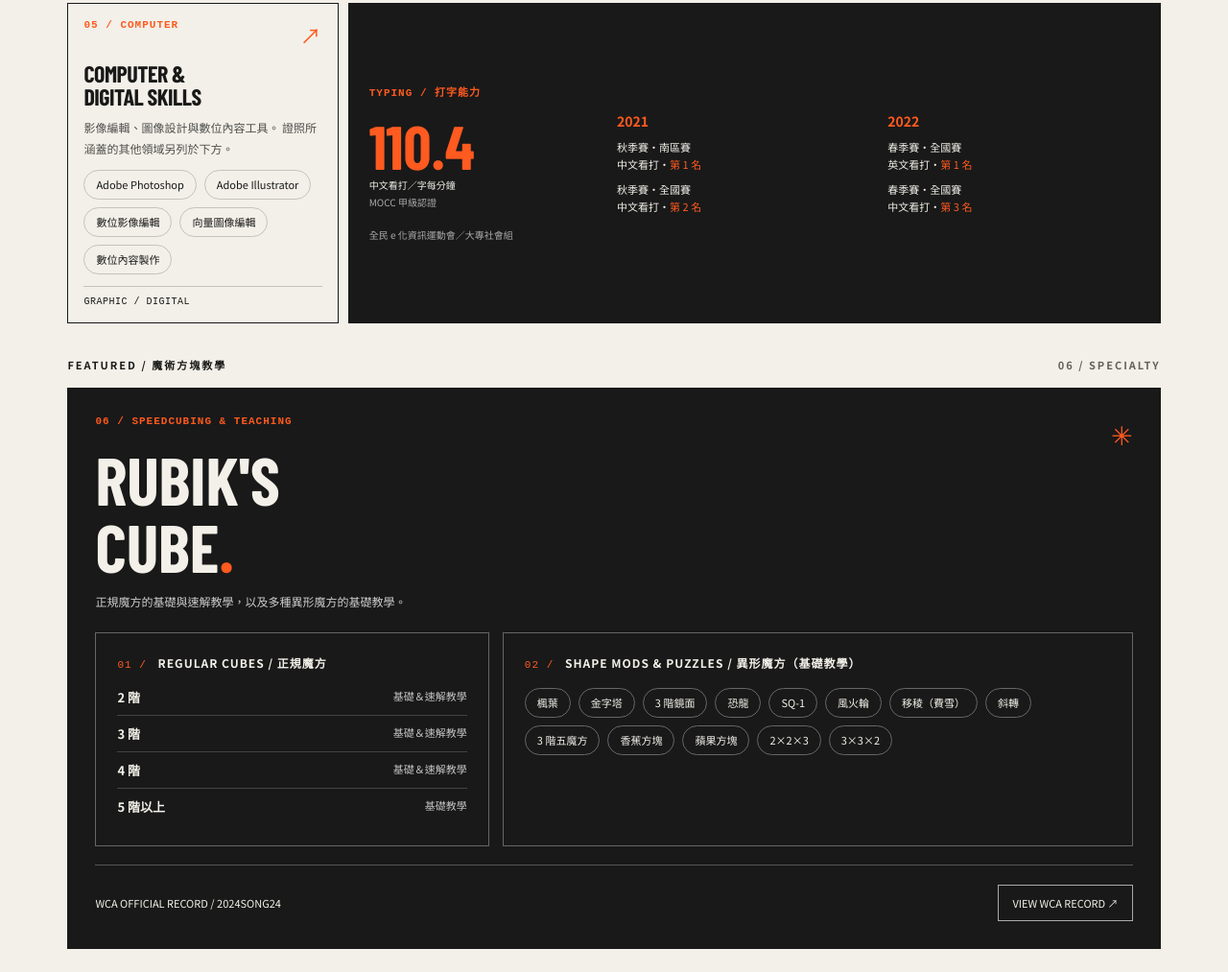
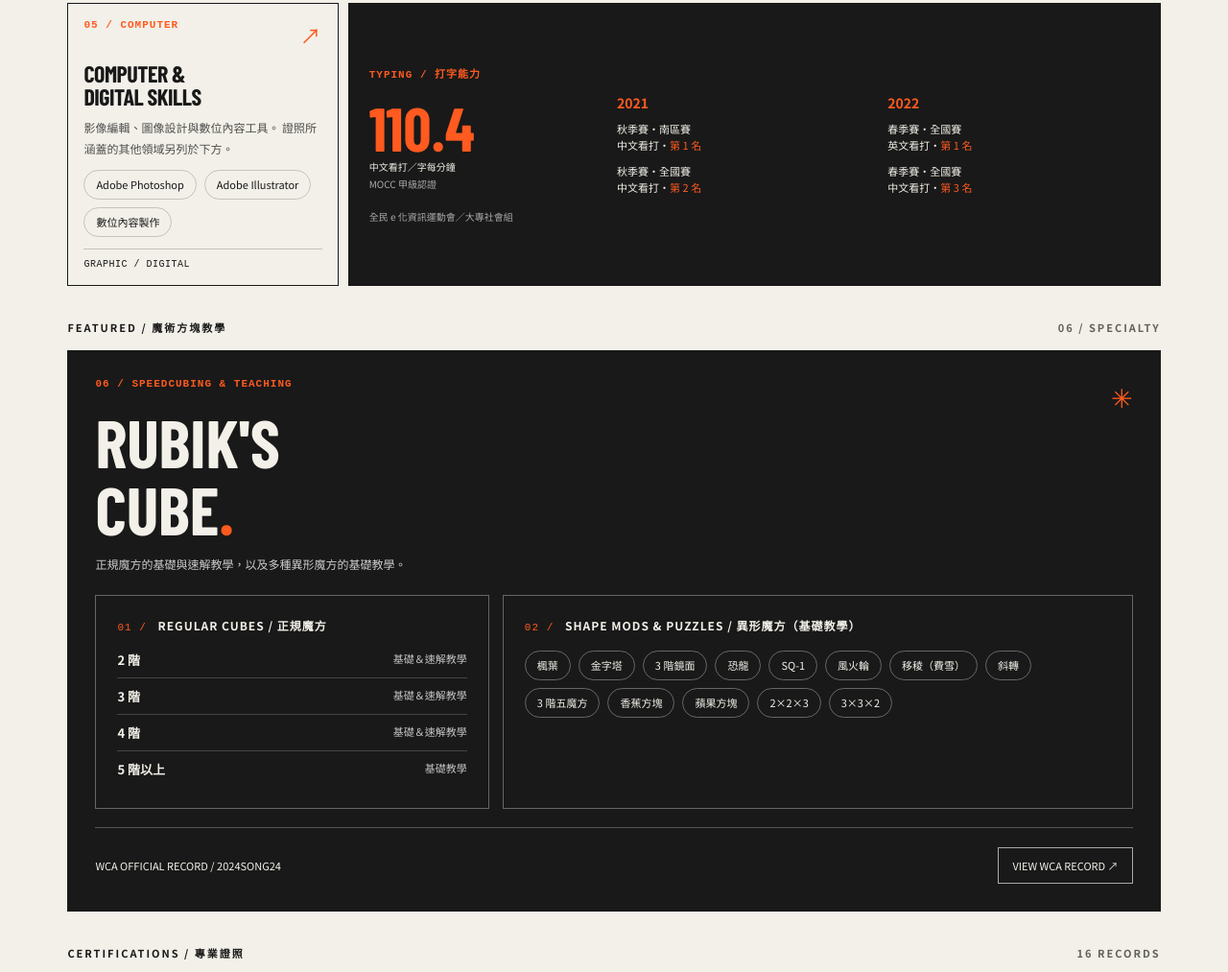
Before and after one commit to arial5690/arial5690.github.io, a plain HTML site: page skills.html in a window 1280 px wide. Shown: the part 1065-2078 px from the top of the page at 96% size. Drawn offline with nearby package versions, Linux system fonts and the light colour scheme; a web font is replaced by a local one.

Commit message:
Update skills.html

```diff
--- a/skills.html
+++ b/skills.html
@@ -219,8 +219,6 @@
     <div class="tags">
       <span class="tag">Adobe Photoshop</span>
       <span class="tag">Adobe Illustrator</span>
-      <span class="tag">數位影像編輯</span>
-      <span class="tag">向量圖像編輯</span>
       <span class="tag">數位內容製作</span>
     </div>
 
```
